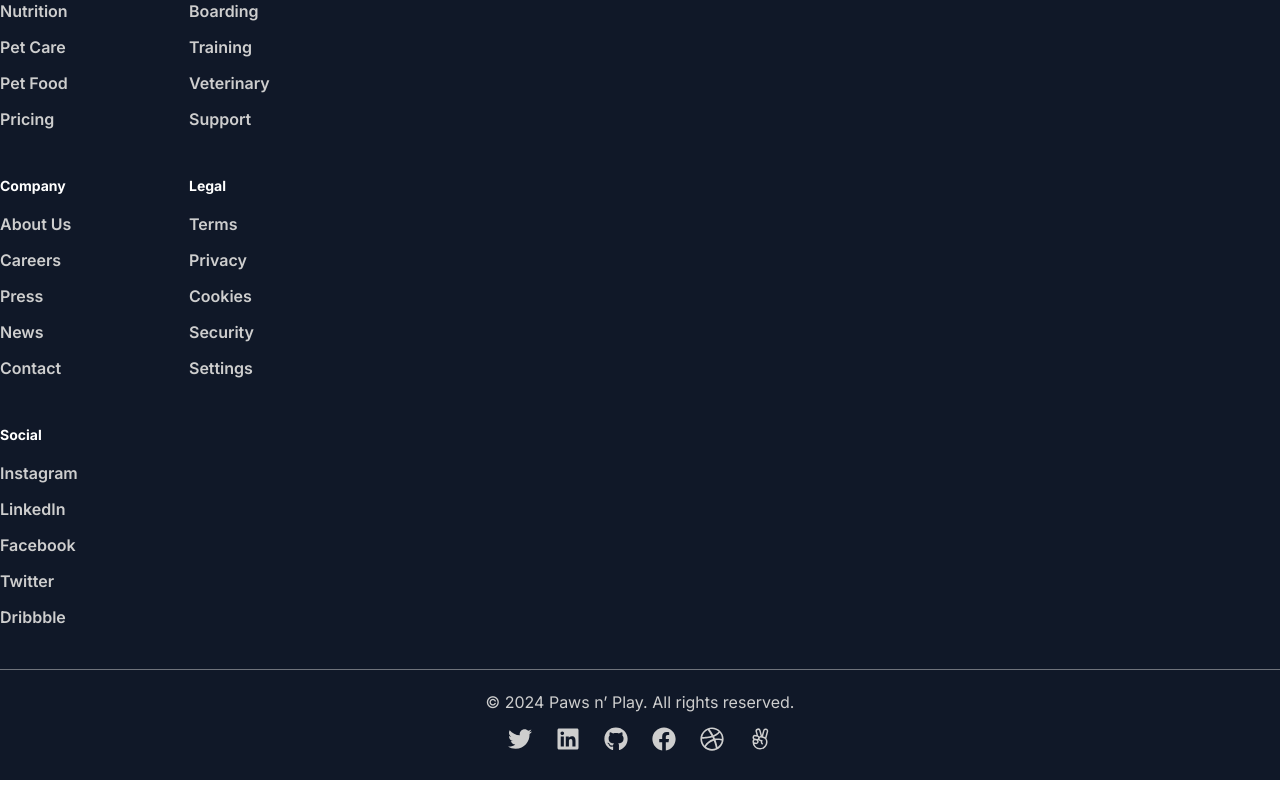
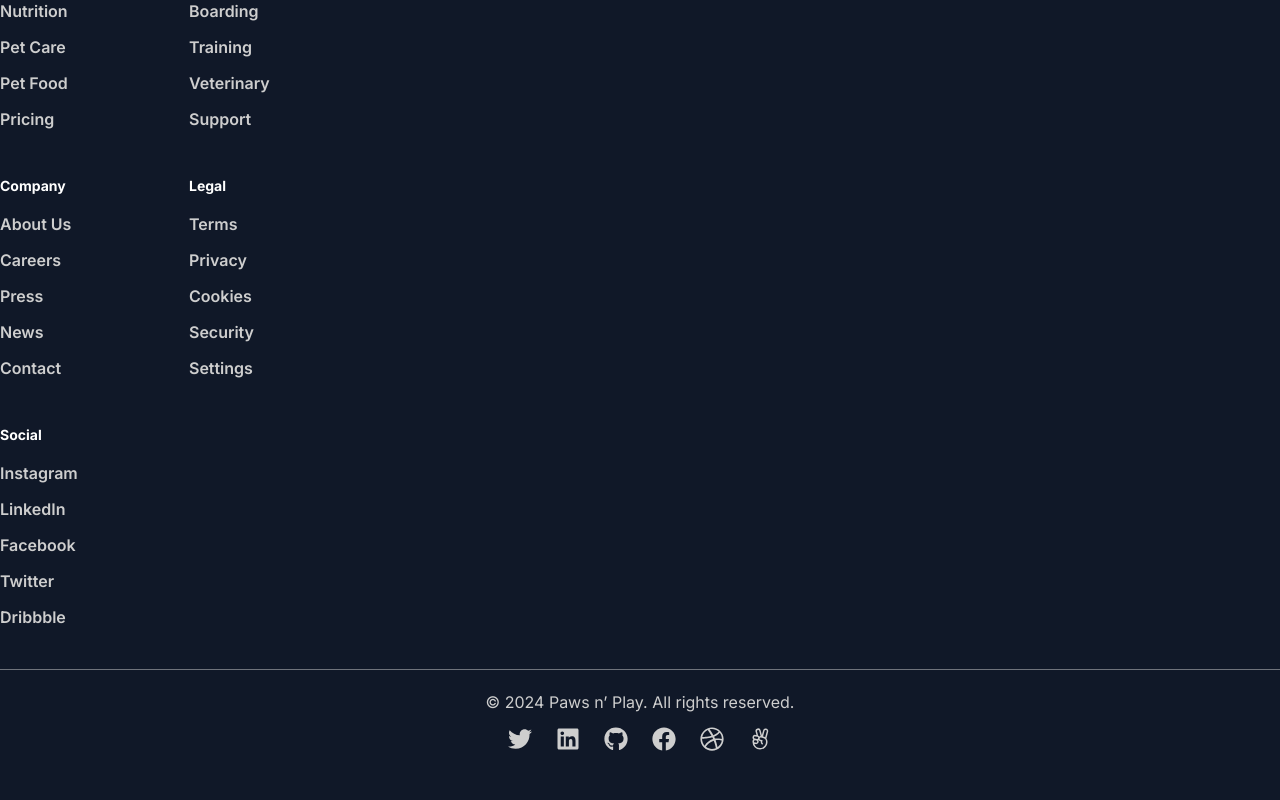
Before and after one commit to nevenmitrovic/paws-landing, a React (Vite) app: page / in a window 1280 px wide. Shown: the part 6903-7703 px from the top of the page. Built offline with nearby package versions, Linux system fonts and the light colour scheme; a web font is replaced by a local one.

Commit message:
chore: add padding bottom to footer social component

```diff
--- a/src/components/Footer/FooterSocial/footer-social.module.css
+++ b/src/components/Footer/FooterSocial/footer-social.module.css
@@ -1,6 +1,6 @@
 .footerSocial {
 	border-top: 0.2px solid var(--clr-light-gray-opacity);
-	padding: 20px 14px;
+	padding: 20px 14px 40px 14px;
 	display: flex;
 	flex-direction: column;
 	justify-content: center;
```
